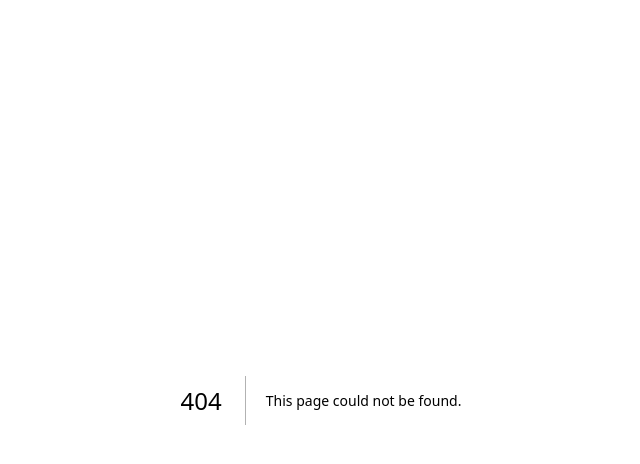
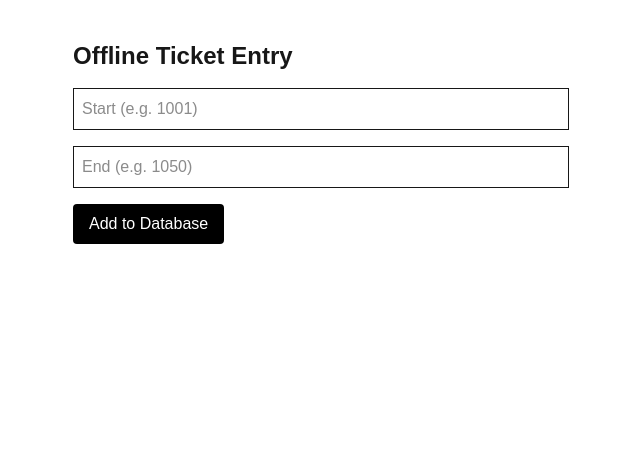
Before and after one commit to Ashikur07/Silver-jubilee-raffle, a Next.js app: page /admin in a window 1280 px wide. Before the commit this address had no page. Shown: the top 464 px of the page, without its empty margins (319-959 px from the left). Built offline with nearby package versions, Linux system fonts and the light colour scheme.

Commit message:
add admin page

```diff
--- /dev/null
+++ b/src/app/admin/page.js
@@ -0,0 +1,39 @@
+"use client";
+import { useState } from "react";
+
+export default function Admin() {
+  const [range, setRange] = useState({ start: "", end: "" });
+  const [msg, setMsg] = useState("");
+
+  const submitOffline = async () => {
+    const res = await fetch("/api/admin/offline-entry", {
+      method: "POST",
+      body: JSON.stringify({ startRange: range.start, endRange: range.end }),
+    });
+    const data = await res.json();
+    if(data.success) setMsg(`Success! ${data.count} tickets added.`);
+    else setMsg("Error: " + data.message);
+  };
+
+  return (
+    <div className="p-10 max-w-xl mx-auto">
+      <h1 className="text-2xl font-bold mb-4">Offline Ticket Entry</h1>
+      <div className="space-y-4">
+        <input
+          placeholder="Start (e.g. 1001)"
+          className="border p-2 w-full"
+          onChange={(e) => setRange({...range, start: e.target.value})}
+        />
+        <input
+          placeholder="End (e.g. 1050)"
+          className="border p-2 w-full"
+          onChange={(e) => setRange({...range, end: e.target.value})}
+        />
+        <button onClick={submitOffline} className="bg-black text-white px-4 py-2 rounded">
+          Add to Database
+        </button>
+        {msg && <p className="mt-4 text-green-600">{msg}</p>}
+      </div>
+    </div>
+  );
+}
```
